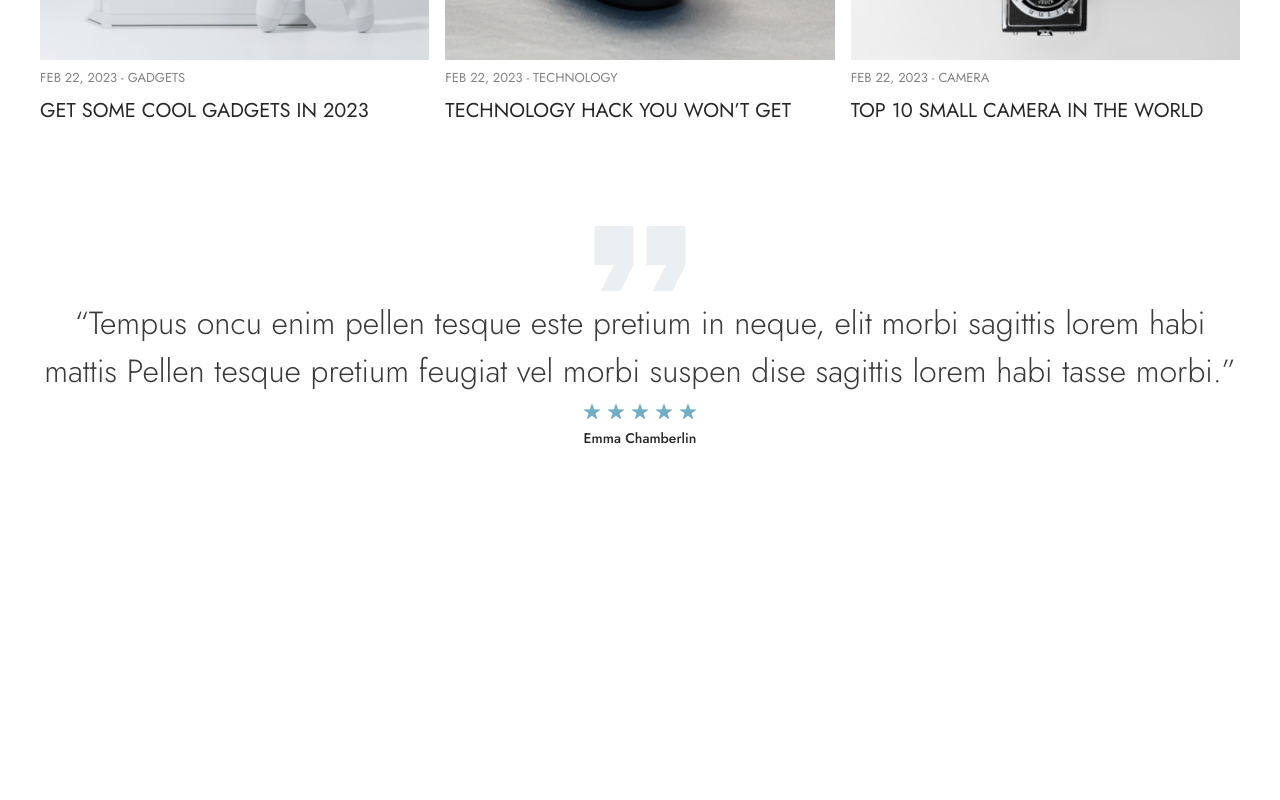
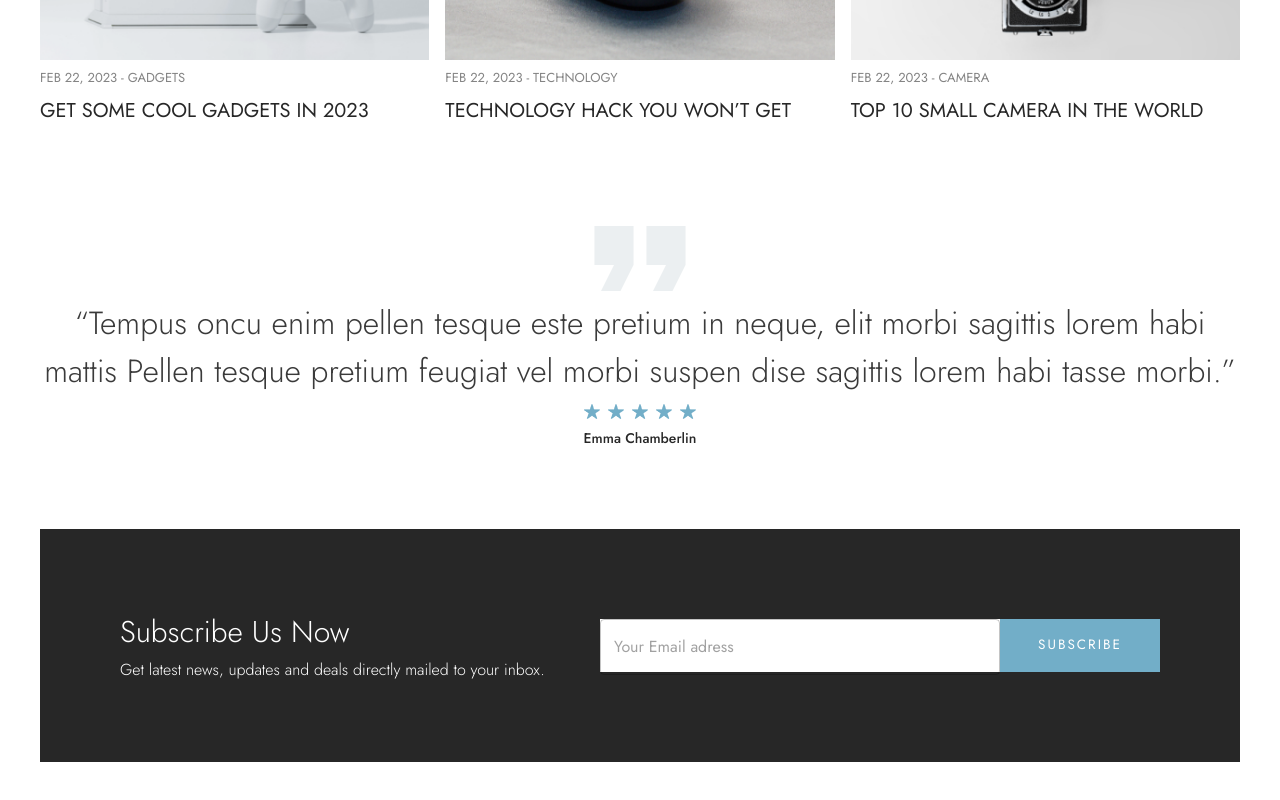
Before and after one commit to gokhanyurtsever/react-ecommerce-store, a React (Vite) app: page / in a window 1280 px wide. Shown: the part 2267-3067 px from the top of the page. Before the commit the page ends 2766 px from the top, so only its background shows below. Built offline with nearby package versions, Linux system fonts and the light colour scheme.

Commit message:
subscribe component added

```diff
--- a/src/App.tsx
+++ b/src/App.tsx
@@ -5,6 +5,7 @@ import Header from "./components/Header"
 import LatestPosts from "./components/LatestPost"
 import Navbar from "./components/Navbar"
 import ProductSlider from "./components/ProductSlider"
+import Subscribe from "./components/Subscribe"
 import { BlogPosts, comments, iphones } from "./data"
 
 function App() {
@@ -23,6 +24,7 @@ function App() {
        posts={BlogPosts}
        />
        <CommentsSlider comments={comments} delay={5000} />
+       <Subscribe />
     </>
   )
 }
--- /dev/null
+++ b/src/components/Subscribe/index.tsx
@@ -0,0 +1,41 @@
+import { Container, Stack, TextField, Typography } from "@mui/material"
+import ActionButton from "../ActionButton"
+
+
+const Subscribe = () => {
+  return ( <Container maxWidth="lg" sx={{boxSizing:"border-box",
+  padding:{lg:"0px !important"},
+  margin:"80px auto 50px auto",
+  display: "grid",
+  placeItems:"center",
+}}
+>
+    <Stack
+    direction={{ lg: "row", xs: "column" }} alignItems="center"
+    justifyContent={"space-between"}
+    spacing={4}
+    sx={{width:1,boxSizing: "border-box", backgroundColor:"#272727",padding:{lg:"80px", xs: "30px 20px"},
+}}
+    >
+        <Stack direction="column" spacing={0.5}>
+        <Typography sx={{color:"#fff", fontSize: 30, fontWeight:300}}>Subscribe Us Now</Typography>
+        <Typography sx={{color:"#fff", fontSize: 16, fontWeight:300}}>Get latest news, updates and deals directly mailed to your inbox.</Typography>
+
+    </Stack>
+    <Stack direction={"row"} alignItems="center">
+        <TextField placeholder="Your Email adress"
+        sx={{backgroundColor: "#fff",
+        color: "#3A3A3A",
+        width: { lg: 400, xs: 150 },
+        height: 53,
+        borderRadius: "0px !important",
+        }}
+         />
+         <ActionButton content="subscribe" type="primary" width="160px" noRadius/>
+         </Stack>
+    </Stack>
+</Container>
+  )
+}
+
+export default Subscribe
```
